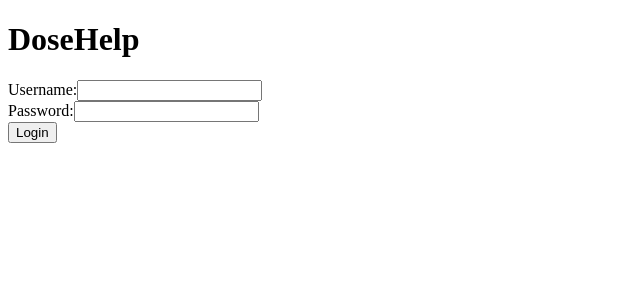
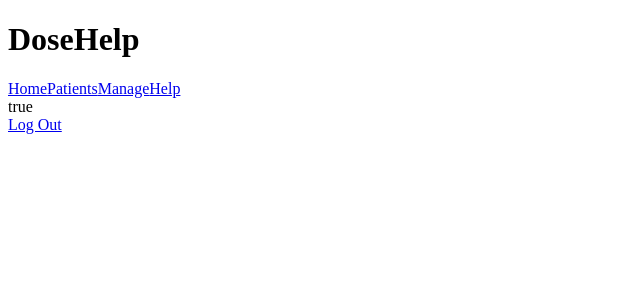
Before and after one commit to DoseHelp/Frontend, a React (Create React App) app: page / in a window 1280 px wide. Shown: the top 300 px of the page, without its empty margins (0-640 px from the left). Built offline with nearby package versions, Linux system fonts and the light colour scheme; sample sign-in values are in the browser's storage.

Commit message:
add reducer and elements in routes

```diff
--- a/src/components/App.js
+++ b/src/components/App.js
@@ -12,16 +12,16 @@ import intialPatientList from '../data/patient-list.json'
 import { BrowserRouter as Router, Navigate, Route, Routes} from 'react-router-dom'
 import NotFound from './NotFound'
 import { reducer } from '../utils/reducer'
+import Patient from './Patient'
 
 const App = () => {
   //to have the user allover the app
   const initialState = {
-    messageList: [],
-    loggedInUser: ""
+    patientList: [],
+    loggedInUser: localStorage.getItem("loggedInUser")
   }
   const [store, dispatch] = useReducer(reducer, initialState)
   const {patientList, loggedInUser} = store
-
   const activateUser = (username) =>{
     dispatch({
       type: "setLoggedInUser",
@@ -31,13 +31,12 @@ const App = () => {
   //to get the data from api async
 
 
-  const addPatient = (firstname) => {
+  const addPatient = (first_name) => {
     patient.id = patientList[patientList.length -1].id +1
     const patient = {
-      id: patientList[0].id + 1, //nextId(messageList)
-      firstname: firstname,
+      id: patientList[0].id + 1, //next Id
+      first_name: first_name,
       user: loggedInUser,
-
     }
     dispatch({
       type: "addPatient",
@@ -47,16 +46,19 @@ const App = () => {
 }
 useEffect(
   ()=>{
+    const loggedInUser = localStorage.getItem("loggedInUser")
+    console.log(loggedInUser)
     //fetch
-
     dispatch({
       type: "setPatientList",
       data: intialPatientList
     })
   }
-  ,
-  []
-)
+  ,[])
+
+
+
+
   return (
 
   <div>
@@ -68,26 +70,25 @@ useEffect(
     <Reports/>
     <Help/>
     {!loggedInUser && <LoginForm activeUser={activeUser}/>} */}
-
     <Router>
-          <Navigation loggedInUser={loggedInUser} activateUser={activateUser}/>
+      <Navigation loggedInUser={loggedInUser} activateUser={activateUser}/>
           <Routes>
-            <Route path="/" element={!loggedInUser && <LoginForm activateUser={activateUser}/>} />
-            <Route path="patients" loggedInUser={loggedInUser}>
+            <Route path="/" element={!loggedInUser && <Navigate to="login"/>} />
+            <Route path="patients">
               <Route index element={<Patients patientList={patientList}/>}/>
               <Route path="new" element={
                 loggedInUser?
-                <PatientForm loggedInUser={loggedInUser} addPatient={addPatient}/>
+                  <PatientForm loggedInUser={loggedInUser} addPatient={addPatient}/>
                 :
-                <Navigate to="/login" />
+                  <Navigate to="login" />
                 } />
-
-            </Route>
-            <Route path="help" element={<Help />} />
+              </Route>
+            <Route path="help" element={<help />} />
             <Route path="login" element={<LoginForm activateUser={activateUser}/>} />
             <Route path="*" element={<NotFound />} />
           </Routes>
-        </Router>
+    </Router>
+
 
   </div>
   )
--- a/src/components/LoginForm.js
+++ b/src/components/LoginForm.js
@@ -15,8 +15,9 @@ const LoginForm = ({activateUser}) => {
         console.log("you clicked submit")
         console.log(formData)
         activateUser(formData.user)
-        // setFormData(initialFormData)
-        navigate("/")
+        localStorage.setItem('loggedInUser', formData.user)
+        setFormData(initialFormData)
+        navigate("/help")
     }
 
     const handleFormData = (e) => {
--- a/src/components/Navigation.js
+++ b/src/components/Navigation.js
@@ -5,6 +5,7 @@ const Navigation = ({loggedInUser,activateUser}) => {
     const logout = (e) =>{
         e.preventDefault()
         activateUser("")
+        localStorage.setItem('loggedInUser', "")
         navigate("/login")
     }
 
--- a/src/components/Patients.js
+++ b/src/components/Patients.js
@@ -1,6 +1,8 @@
  import Patient from "./Patient"
 const Patients = ({patientList,loggedInUser}) => {
+
     return (
+
         <>
         <h1>{loggedInUser}</h1>
         {patientList.map(patient =>
```
Also changed, not shown: src/utils/reducer.js (+7 -3 lines), 1 other file (tests, documents, lock files or other folders).
